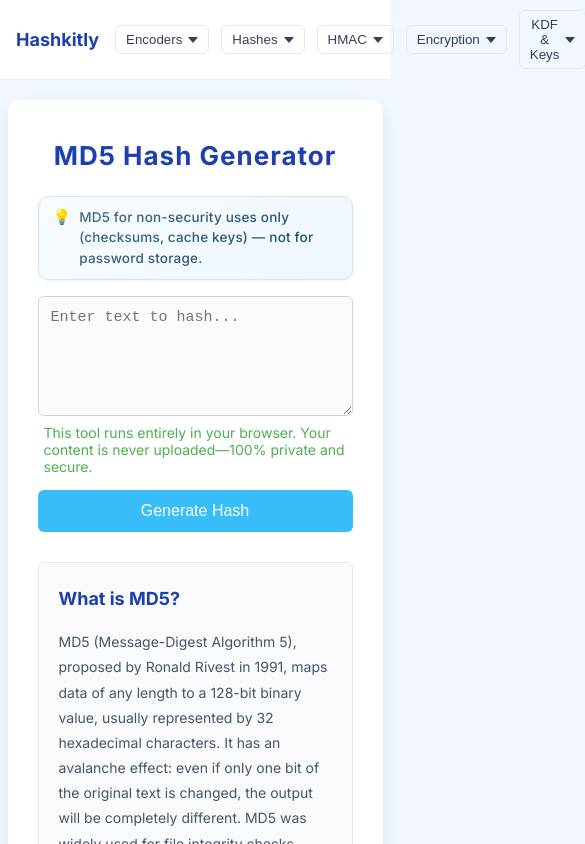
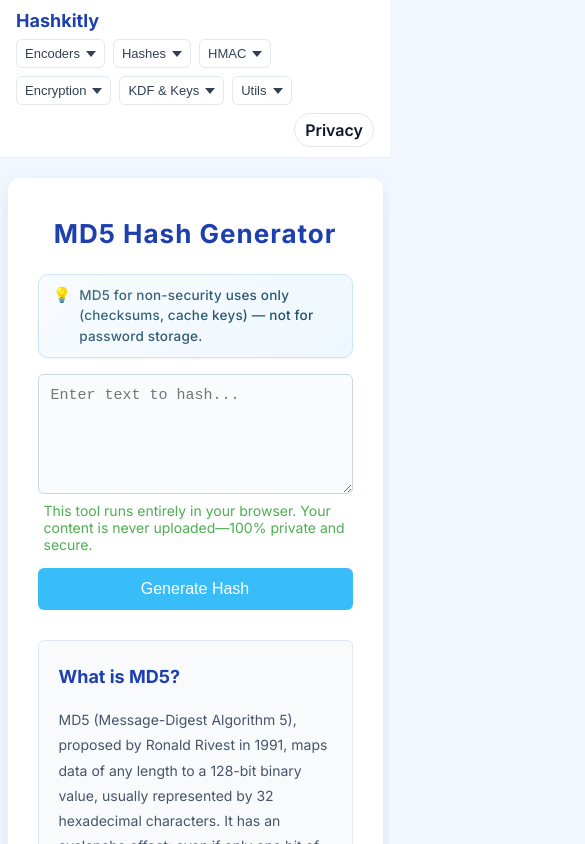
Before and after one commit to darren562/md5-tool, a Next.js app: page / in a window 390 px wide. Shown: the top 844 px of the page, 585 px wide, since content can reach past the window. Built offline with nearby package versions, Linux system fonts and the light colour scheme.

Commit message:
update css

```diff
--- a/app/globals.css
+++ b/app/globals.css
@@ -436,6 +436,47 @@
   color: #1e40af;
 }
 
+/* Mobile-friendly dropdown: full-width overlay below navbar */
+@media (max-width: 640px) {
+  .nav-cat { position: static; }
+  .dropdown-panel {
+    position: fixed;
+    left: 0;
+    right: 0;
+    top: 52px; /* approximate navbar height */
+    transform: none;
+    width: 100%;
+    padding: 8px 0 12px;
+    background: rgba(0, 0, 0, 0.06); /* subtle scrim */
+    z-index: 1000;
+  }
+  .dropdown-card,
+  .dropdown-card--narrow {
+    width: calc(100% - 24px);
+    margin: 0 12px;
+    max-height: 65vh;
+  }
+}
+
+/* Mobile wrapping for nav categories */
+@media (max-width: 640px) {
+  .nav-inner {
+    flex-wrap: wrap;
+    align-items: flex-start;
+    gap: 8px 10px;
+  }
+  .nav-cats {
+    width: 100%;
+    margin-left: 0;
+    gap: 8px;
+    flex-wrap: wrap;
+  }
+  .nav-cat-btn {
+    font-size: 13px;
+    padding: 6px 8px;
+  }
+}
+
 /* LongTailSEO styles */
 .ltseo { margin-top: 24px; }
 .ltseo__title {
```
